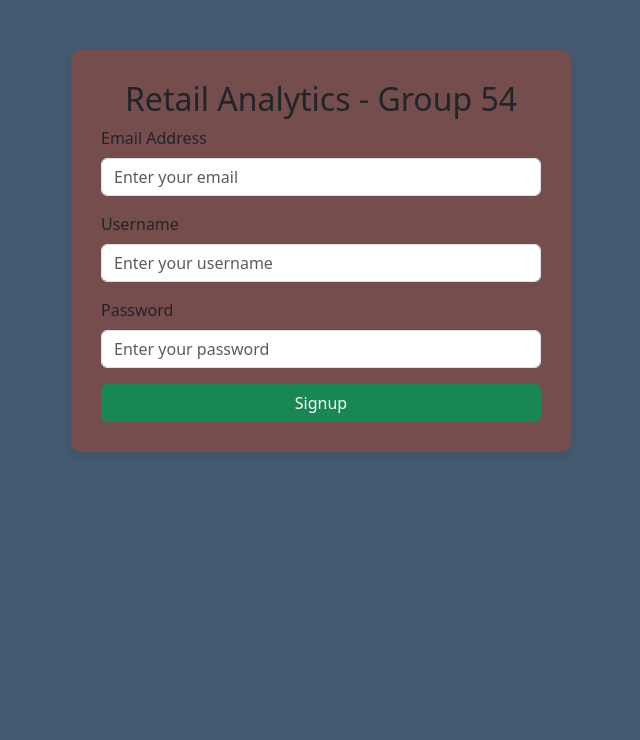
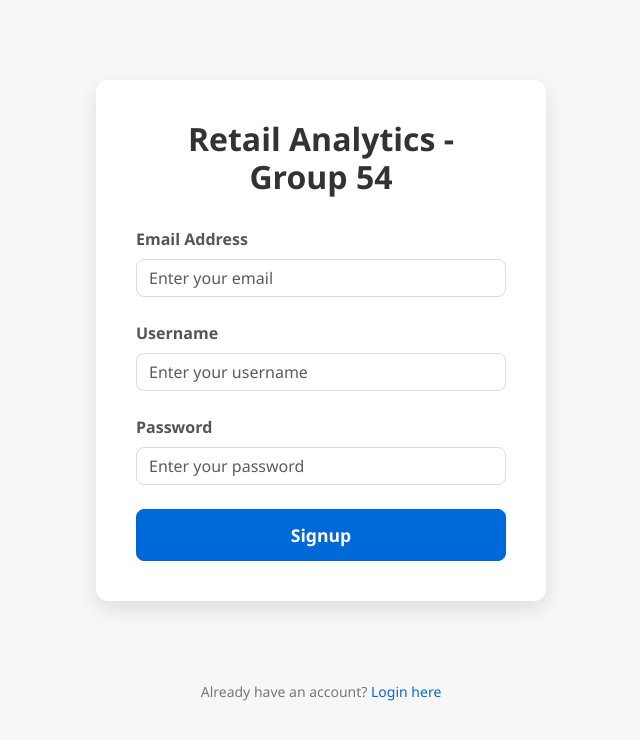
Before and after one commit to sh1var3ddy/retailer_webapp, a Flask app: page /signup in a window 1280 px wide. Shown: the top 740 px of the page, without its empty margins (319-959 px from the left). Run offline with Flask 3, Linux system fonts and the light colour scheme.

Commit message:
added css to signup

```diff
--- a/templates/signup.html
+++ b/templates/signup.html
@@ -11,28 +11,71 @@
     />
     <style>
       body {
-        background-color: #425970;
+        background-color: #f7f7f7;
+        font-family: 'Segoe UI', Tahoma, Geneva, Verdana, sans-serif;
       }
       .signup-container {
-        max-width: 500px;
-        margin: 50px auto;
-        padding: 30px;
-        background-color: rgb(117, 77, 77);
-        border-radius: 10px;
-        box-shadow: 0 4px 6px rgba(45, 33, 33, 0.1);
+        max-width: 450px;
+        margin: 80px auto;
+        padding: 40px;
+        background-color: #ffffff;
+        border-radius: 12px;
+        box-shadow: 0 8px 20px rgba(0, 0, 0, 0.1);
+      }
+      .signup-container h2 {
+        color: #333;
+        font-weight: 700;
+        margin-bottom: 30px;
+        text-align: center;
+      }
+      .form-control {
+        border-radius: 8px;
+        border: 1px solid #ddd;
+        box-shadow: none;
+        transition: border 0.3s ease;
       }
       .form-control:focus {
-        box-shadow: 0 0 5px rgba(74, 99, 120, 0.5);
-        border-color: #4d7698;
+        border-color: #0056b3;
+        box-shadow: 0 0 8px rgba(0, 86, 179, 0.3);
+      }
+      .form-label {
+        font-size: 1rem;
+        font-weight: 600;
+        color: #555;
+      }
+      .btn-primary {
+        background-color: #0069d9;
+        border-color: #0062cc;
+        font-size: 1.1rem;
+        font-weight: 600;
+        border-radius: 8px;
+        padding: 12px;
+      }
+      .btn-primary:hover {
+        background-color: #0056b3;
+        border-color: #004085;
+      }
+      .footer {
+        text-align: center;
+        margin-top: 40px;
+        font-size: 14px;
+        color: #777;
+      }
+      .footer a {
+        text-decoration: none;
+        color: #0069d9;
+      }
+      .footer a:hover {
+        color: #0056b3;
       }
     </style>
   </head>
   <body>
     <div class="container">
       <div class="signup-container">
-        <h2 class="text-center">Retail Analytics - Group 54</h2>
+        <h2>Retail Analytics - Group 54</h2>
         <form method="POST" action="/signup">
-          <div class="mb-3">
+          <div class="mb-4">
             <label for="email" class="form-label">Email Address</label>
             <input
               type="email"
@@ -43,7 +86,7 @@
               required
             />
           </div>
-          <div class="mb-3">
+          <div class="mb-4">
             <label for="username" class="form-label">Username</label>
             <input
               type="text"
@@ -54,7 +97,7 @@
               required
             />
           </div>
-          <div class="mb-3">
+          <div class="mb-4">
             <label for="password" class="form-label">Password</label>
             <input
               type="password"
@@ -65,9 +108,13 @@
               required
             />
           </div>
-          <button type="submit" class="btn btn-success w-100">Signup</button>
+          <button type="submit" class="btn btn-primary w-100">Signup</button>
         </form>
       </div>
+    </div>
+
+    <div class="footer">
+      <p>Already have an account? <a href="/login">Login here</a></p>
     </div>
 
     <!-- Bootstrap JS -->
```
